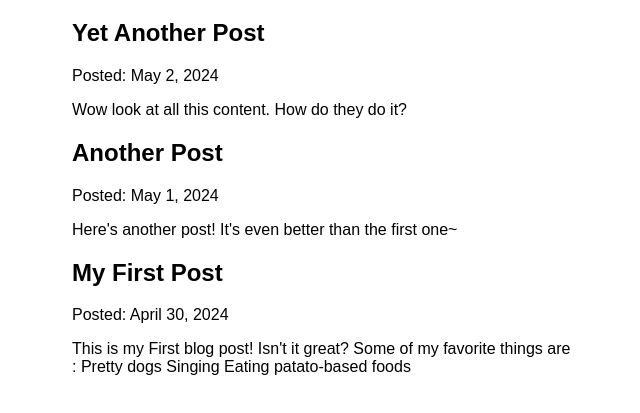
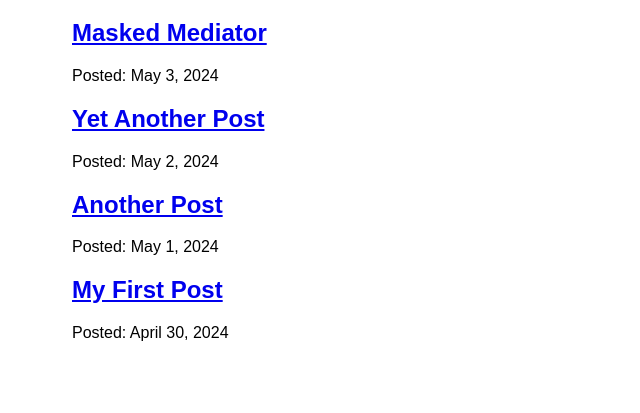
Before and after one commit to Devanshukoli/gatsby, a Gatsby site in the folder my-first-gatsby-website/: page /blog in a window 1280 px wide. Shown: the part 157-570 px from the top of the page, without its empty margins (318-958 px from the left). Built offline with nearby package versions, Linux system fonts and the light colour scheme; Gatsby itself is replaced by a stand-in of ours.

Commit message:
[feat] Add clickable links to the blog posts & Also created dummy blog page to check.

```diff
--- /dev/null
+++ b/my-first-gatsby-website/blog/masked_mediator.mdx
@@ -0,0 +1,7 @@
+---
+title: "Masked Mediator"
+date: "2024-05-03"
+slug: "masked-mediator"
+---
+
+Today I Just Met with masked Mediator as well.
--- a/my-first-gatsby-website/src/pages/blog/index.js
+++ b/my-first-gatsby-website/src/pages/blog/index.js
@@ -1,39 +1,42 @@
-import * as React from "react";
-import { graphql } from "gatsby";
-import Layout from "../../component/layout";
-import Seo from "../../component/seo";
+import * as React from 'react'
+import { Link, graphql } from 'gatsby'
+import Layout from '../../component/layout'
+import Seo from '../../component/seo'
 
 const BlogPage = ({ data }) => {
   return (
     <Layout pageTitle="My Blog Posts">
       {
-                data.allMdx.nodes.map((node) => (
+        data.allMdx.nodes.map(node => (
           <article key={node.id}>
-                        <h2>{node.frontmatter.title}</h2>
+            <h2>
+              <Link to={`/blog/${node.frontmatter.slug}`}>
+                {node.frontmatter.title}
+              </Link>
+            </h2>
             <p>Posted: {node.frontmatter.date}</p>
-                        <p>{node.excerpt}</p>
           </article>
         ))
       }
     </Layout>
-    );
-};
+  )
+}
 
 export const query = graphql`
   query {
-    allMdx(sort: { frontmatter: { date: DESC } }) {
+    allMdx(sort: { frontmatter: { date: DESC }}) {
       nodes {
         frontmatter {
           date(formatString: "MMMM D, YYYY")
           title
+          slug
         }
         id
-        excerpt
       }
     }
   }
-`;
+`
 
-export const Head = () => <Seo title="My Blog Posts" />;
+export const Head = () => <Seo title="My Blog Posts" />
 
-export default BlogPage;
+export default BlogPage
```
Lines whose indentation alone changed are shown as unchanged.
